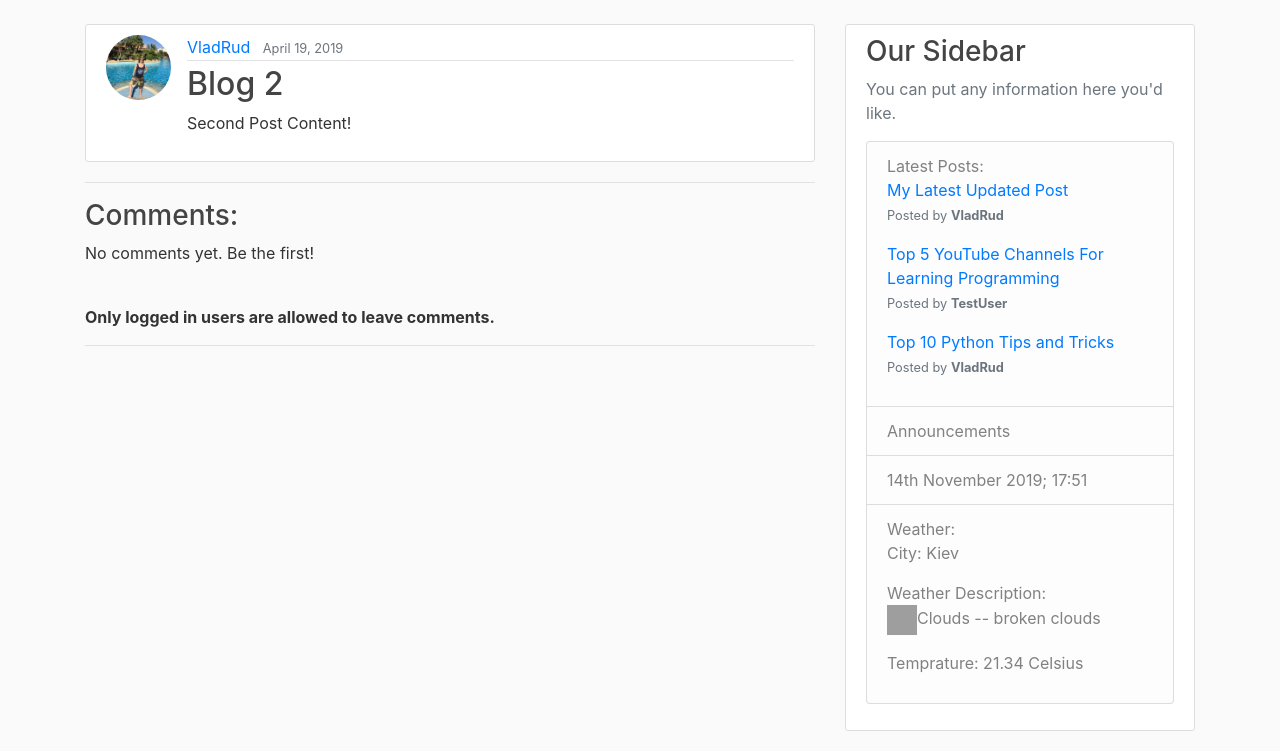
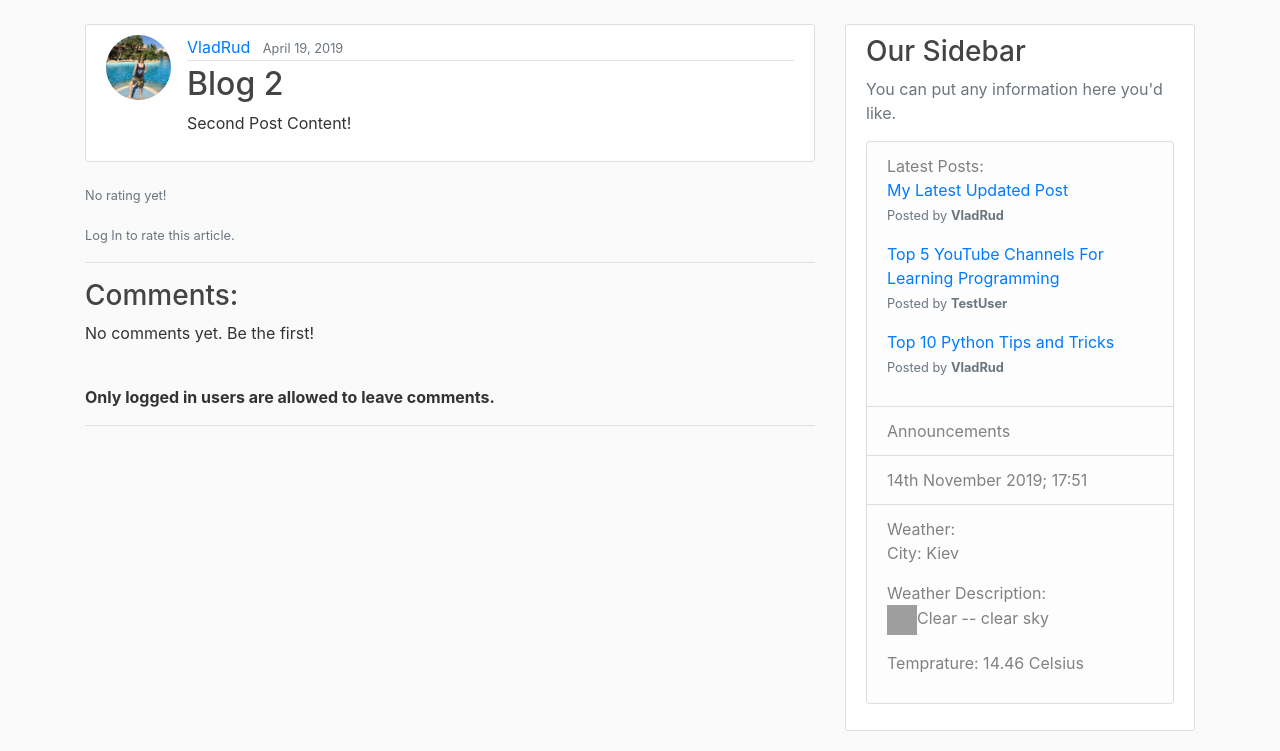
Before and after one commit to RudnievVV/Django-Project-blog, a Django app: page /post/2/ in a window 1280 px wide. Shown: the part 56-807 px from the top of the page. Run offline with Django 3.2, Linux system fonts and the light colour scheme; data comes from the database, SQL or seed files in the repository; both versions use the stored data as it was after the commit; tables that the repository leaves empty hold one stand-in row (values such as "Sample post"); some libraries are stand-ins or nearby versions; grey boxes are pictures that could not be loaded.

Commit message:
review star-rating feature

```diff
--- a/django_project/blog/admin.py
+++ b/django_project/blog/admin.py
@@ -1,5 +1,6 @@
 from django.contrib import admin
-from .models import Post, Comment
+from .models import Post, Comment, Review
 
 admin.site.register(Post)
 admin.site.register(Comment)
+admin.site.register(Review)
--- a/django_project/blog/models.py
+++ b/django_project/blog/models.py
@@ -9,13 +9,13 @@ class Post(models.Model):
     content = models.TextField()
     date_posted = models.DateTimeField(default=timezone.now)
     author = models.ForeignKey(User, on_delete=models.CASCADE)
+    review_star = models.IntegerField(default=0)
 
     def __str__(self):
         return self.title
 
     def get_absolute_url(self):
         return reverse('post-detail', kwargs={'pk': self.pk})
-
 
 
 class Comment(models.Model):
@@ -29,3 +29,12 @@ class Comment(models.Model):
 
     def __str__(self):
         return self.content
+
+
+class Review(models.Model):
+    post = models.ForeignKey(Post, on_delete=models.CASCADE, related_name='reviews')
+    author = models.ForeignKey(User, on_delete=models.CASCADE)
+    review_star = models.IntegerField()
+
+    def __str__(self):
+        return f"{self.review_star} for {self.post.id} by {self.author}"
--- a/django_project/blog/static/blog/javascript.js
+++ b/django_project/blog/static/blog/javascript.js
@@ -10,3 +10,11 @@ jQuery('document').ready(function(){
 	});
 
 });
+
+$(document).ready(function(){
+             $("#starGet").click(function () {
+             window.location.replace(
+                   window.location.pathname + $("input:radio[name=rating]:checked").val() + "/rate"
+                );
+            });
+         });
--- a/django_project/blog/templates/blog/post_detail.html
+++ b/django_project/blog/templates/blog/post_detail.html
@@ -1,5 +1,6 @@
 {% extends 'blog/base.html' %}
 {% block content %}
+{% load mathfilters %}
 	<article class="media content-section">
 		<img class="rounded-circle article-img" src="{{ object.author.profile.image.url }}">
 	  	<div class="media-body">
@@ -17,6 +18,33 @@
 	    <p class="article-content">{{ object.content }}</p>
 	  </div>
 	</article>
+    <p>
+    	{% if post.reviews.count %}
+			<small class="text-muted">Current Rating: {{ post.review_star|div:post.reviews.count|floatformat:2 }}</small>
+		{% else %}
+		    <small class="text-muted">No rating yet!</small>
+		{% endif %}
+		{% if user.is_authenticated %}
+		  <form class="starRating">
+			<input id="rating5" type="radio" name="rating" value="5">
+			<label for="rating5">5</label>
+			<input id="rating4" type="radio" name="rating" value="4">
+			<label for="rating4">4</label>
+			<input id="rating3" type="radio" name="rating" value="3">
+			<label for="rating3">3</label>
+			<input id="rating2" type="radio" name="rating" value="2" checked>
+			<label for="rating2">2</label>
+			<input id="rating1" type="radio" name="rating" value="1">
+			<label for="rating1">1</label>
+			<p><button type="submit" class="btn btn-outline-info">Rate</button></p>
+		  </form>
+			</p>
+			<p><input id="starGet" type="button" class="btn btn-outline-info" value="Rate" /></p>
+			<small class="text-muted">Note: New rating will overwrite your previous result!</small>
+		{% else %}
+			</p>
+			<small class="text-muted">Log In to rate this article.</small>
+		{% endif %}
 	<hr>
 	<h3>Comments:</h3>
 	{% if is_paginated %}
--- a/django_project/blog/templates/blog/weather.html
+++ b/django_project/blog/templates/blog/weather.html
@@ -1,4 +1,4 @@
 
 <p>City: Kiev</p>
-<p>Weather Description:<br><img src="http://openweathermap.org/img/wn/04d@2x.png" height="30" width="30">Clouds -- broken clouds</p>
-<p>Temprature: 21.34 Celsius</p>
+<p>Weather Description:<br><img src="http://openweathermap.org/img/wn/01n@2x.png" height="30" width="30">Clear -- clear sky</p>
+<p>Temprature: 14.46 Celsius</p>
--- a/django_project/blog/urls.py
+++ b/django_project/blog/urls.py
@@ -27,5 +27,6 @@ urlpatterns = [
     path('post/<int:pk>/comment/', views.add_comment_to_post, name='add-comment-to-post'),
     path('post/<int:pk>/<int:comm>/<int:comm_sub>/', views.add_comment_to_comment, name='add-comment-to-comment'),
     path('post/<int:pk>/<int:comm>/', views.remove_comment, name='remove-comment'),
+    path('post/<int:pk>/<int:star>/rate', views.rate, name='rate'),
     path('about/', views.about, name='blog-about'),
 ]
--- a/django_project/blog/views.py
+++ b/django_project/blog/views.py
@@ -12,13 +12,13 @@ from django.views.generic import (
 )
 from django.views.generic.list import MultipleObjectMixin
 from rest_framework import viewsets
-from .models import Post, Comment
+from .models import Post, Comment, Review
 from .forms import CommentForm, CommentToCommentForm
 from .serializers import PostSerializer
 
 
 def home(request):
-    context = {'posts': Post.objects.all()}
+    context = {'posts': Post.objects.all(), 'reviews': Review.objects.all()}
     return render(request, 'blog/home.html', context)
 
 
@@ -106,6 +106,7 @@ def add_comment_to_post(request, pk):
         form = CommentForm()
     return render(request, 'blog/add_comment_to_post.html', {'form': form})
 
+
 @login_required
 def add_comment_to_comment(request, pk, comm, comm_sub):
     post = get_object_or_404(Post, pk=pk)
@@ -129,6 +130,7 @@ def add_comment_to_comment(request, pk, comm, comm_sub):
         form = CommentForm()
     return render(request, 'blog/add_comment_to_comment.html', {'form': form, 'user': user, 'comment_title': comment_title})
 
+
 @login_required
 def remove_comment(request, pk, comm):
     post = get_object_or_404(Post, pk=pk)
@@ -143,5 +145,28 @@ def remove_comment(request, pk, comm):
         return redirect('post-detail', pk=post.pk)
 
 
+@login_required
+def rate(request, pk, star):
+    post = get_object_or_404(Post, pk=pk)
+    if len(post.reviews.filter(author=request.user.profile.user)):
+        post_user_review = post.reviews.filter(author=request.user.profile.user)[0]
+        post.review_star = (post.review_star - post.reviews.filter(author=request.user.profile.user)[0].review_star) + star
+        post_user_review.review_star = star
+        post_user_review.save()
+        post.save()
+        messages.success(request, f'Your new rating has been successfully submitted!')
+        return redirect('post-detail', pk=pk)
+    else:
+        new_review = Review()
+        new_review.post = post
+        new_review.author = request.user.profile.user
+        new_review.review_star = star
+        post.review_star = post.review_star + star
+        new_review.save()
+        post.save()
+        messages.success(request, f'Your rating has been successfully submitted!')
+        return redirect('post-detail', pk=pk)
+
+
 def about(request):
     return render(request, 'blog/about.html', {'title': 'About'})
--- a/django_project/django_project/settings.py
+++ b/django_project/django_project/settings.py
@@ -31,6 +31,7 @@ ALLOWED_HOSTS = []
 # Application definition
 
 INSTALLED_APPS = [
+    'mathfilters',
     'rest_framework',
     'users.apps.UsersConfig',
     'crispy_forms',
@@ -135,5 +136,5 @@ EMAIL_BACKEND = 'django.core.mail.backends.smtp.EmailBackend'
 EMAIL_HOST = 'smtp.gmail.com'
 EMAIL_PORT = 587
 EMAIL_USE_TLS = True
-#EMAIL_HOST_USER = # Uncomment and Enter email address
-#EMAIL_HOST_PASSWORD = # Uncomment and Enter email host password
+# EMAIL_HOST_USER = # Uncomment and Enter email address
+# EMAIL_HOST_PASSWORD = # Uncomment and Enter email host password
--- a/requirements.txt
+++ b/requirements.txt
@@ -5,3 +5,4 @@ pytz==2019.2
 sqlparse==0.3.0
 requests==2.22.0
 djangorestframework==3.10.3
+django-mathfilters==0.4.0
```
Also changed, not shown: django_project/blog/static/blog/main.css (+38 -0 lines), django_project/blog/templates/blog/home.html (+7 -0 lines), django_project/blog/templates/blog/user_posts.html (+7 -0 lines), django_project/db.sqlite3.
